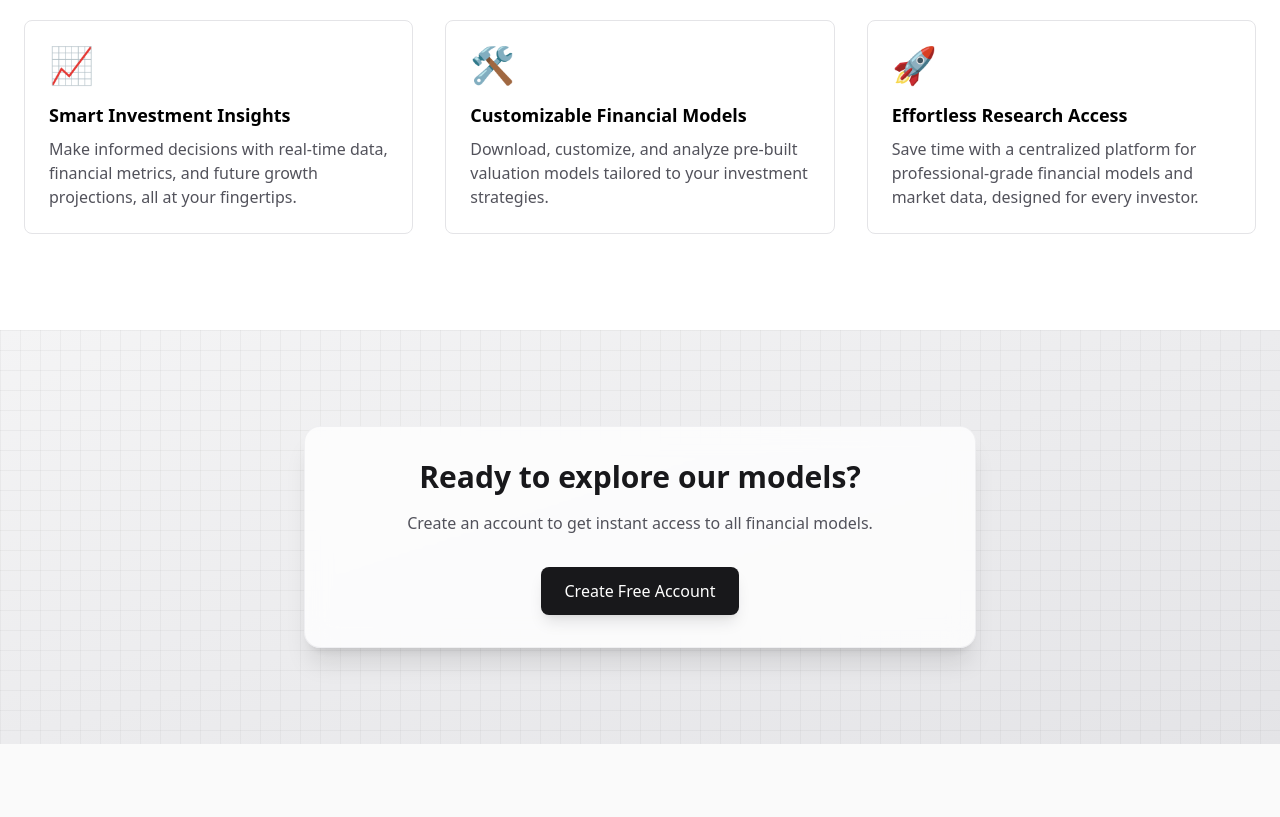
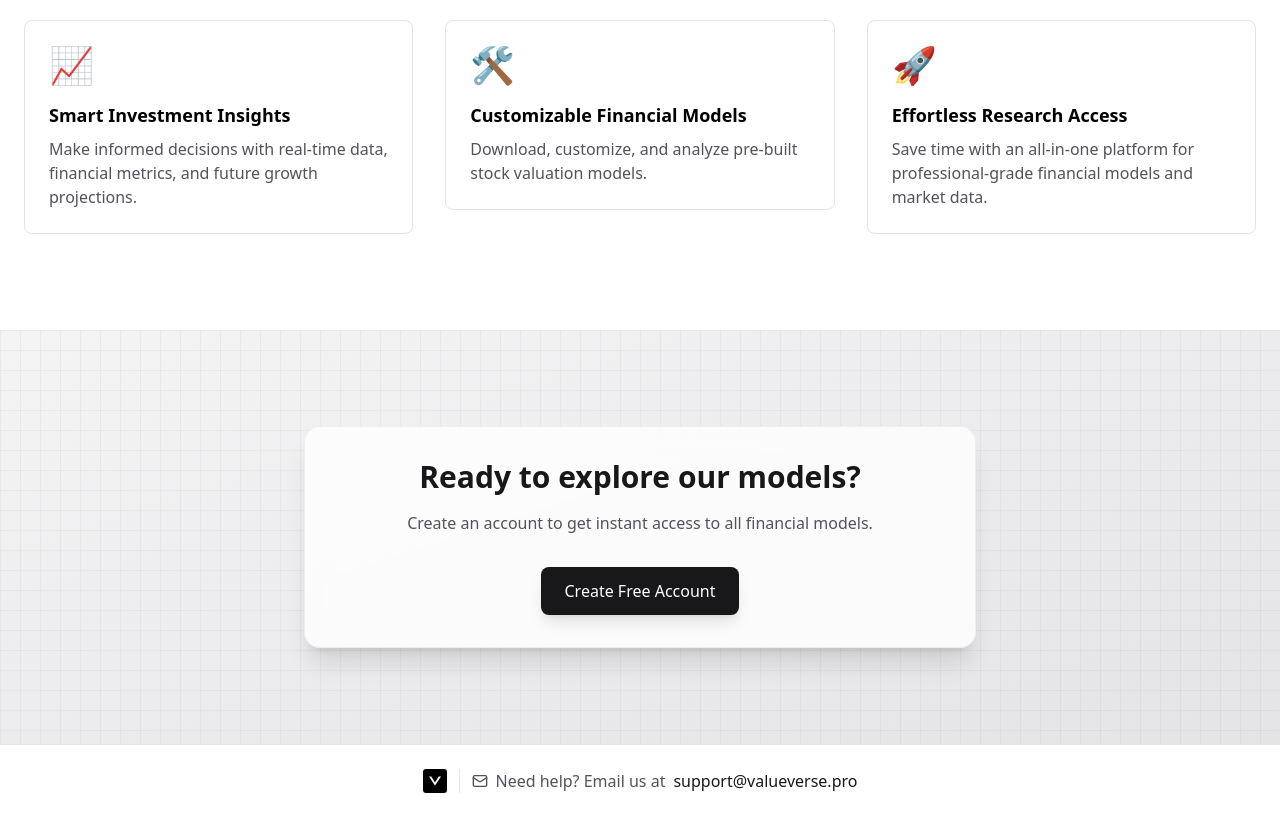
Before and after one commit to avidesai/eclipse-equity, a Next.js app in the folder valueverse/: page / in a window 1280 px wide. Shown: the part 600-1417 px from the top of the page. Before the commit the page ends 1344 px from the top, so only its background shows below. Built offline with nearby package versions, Linux system fonts and the light colour scheme; no server answers.

Commit message:
added header with support email

```diff
--- a/valueverse/src/app/account/page.tsx
+++ b/valueverse/src/app/account/page.tsx
@@ -4,9 +4,10 @@ import { useEffect, useState, Suspense } from 'react';
 import { useRouter, useSearchParams } from 'next/navigation';
 import { useAuth } from '../contexts/AuthContext';
 import Navigation from '../components/Navigation';
+import Footer from '../components/Footer';
 import PremiumButton from '../components/PremiumButton';
 import ChangePasswordForm from '../components/ChangePasswordForm';
-import { UserCircle, CreditCard, Shield, Trash2 } from 'lucide-react';
+import { UserCircle, CreditCard, Shield } from 'lucide-react';
 
 interface AccountSectionProps {
   icon: React.ComponentType<React.SVGProps<SVGSVGElement>>;
@@ -61,11 +62,12 @@ function AccountContent() {
 
   if (loading) {
     return (
-      <div className="min-h-screen bg-zinc-50 dark:bg-zinc-900">
+      <div className="min-h-screen bg-zinc-50 dark:bg-zinc-900 flex flex-col">
         <Navigation />
-        <div className="w-full h-[calc(100vh-64px)] flex items-center justify-center">
+        <div className="flex-grow flex items-center justify-center">
           <div className="animate-spin rounded-full h-8 w-8 border-t-2 border-b-2 border-black dark:border-white"></div>
         </div>
+        <Footer />
       </div>
     );
   }
@@ -92,9 +94,9 @@ function AccountContent() {
   );
 
   return (
-    <div className="min-h-screen bg-zinc-50 dark:bg-zinc-900">
+    <div className="min-h-screen bg-zinc-50 dark:bg-zinc-900 flex flex-col">
       <Navigation />
-      <main className="container max-w-4xl mx-auto px-4 pt-24 pb-12">
+      <main className="flex-grow container max-w-4xl mx-auto px-4 pt-24 pb-12">
         <div className="space-y-8">
           <div>
             <h1 className="text-3xl font-bold dark:text-white">Account Settings</h1>
@@ -156,18 +158,10 @@ function AccountContent() {
                 />
               </div>
             </AccountSection>
-
-            <div className="h-px bg-zinc-200 dark:bg-zinc-700 my-2" />
-
-            <div className="flex justify-end">
-              <button className="group flex items-center gap-2 px-4 py-2 text-sm text-red-600 dark:text-red-400 hover:text-red-700 dark:hover:text-red-300 transition-colors duration-200">
-                <Trash2 className="w-4 h-4" />
-                <span>Delete Account</span>
-              </button>
-            </div>
           </div>
         </div>
       </main>
+      <Footer />
     </div>
   );
 }
@@ -176,11 +170,12 @@ export default function AccountPage() {
   return (
     <Suspense
       fallback={
-        <div className="min-h-screen bg-zinc-50 dark:bg-zinc-900">
+        <div className="min-h-screen bg-zinc-50 dark:bg-zinc-900 flex flex-col">
           <Navigation />
-          <div className="w-full h-[calc(100vh-64px)] flex items-center justify-center">
+          <div className="flex-grow flex items-center justify-center">
             <div className="animate-spin rounded-full h-8 w-8 border-t-2 border-b-2 border-black dark:border-white"></div>
           </div>
+          <Footer />
         </div>
       }
     >
--- /dev/null
+++ b/valueverse/src/app/components/Footer.tsx
@@ -0,0 +1,35 @@
+// src/app/components/Footer.tsx
+'use client';
+import { Mail } from 'lucide-react';
+import Image from 'next/image';
+
+export default function Footer() {
+  return (
+    <footer className="w-full border-t border-zinc-200 dark:border-zinc-800 bg-white dark:bg-zinc-900">
+      <div className="container mx-auto px-6 py-6">
+        <div className="flex flex-col md:flex-row justify-center items-center gap-4">
+          <div className="flex items-center gap-3">
+            <Image
+              src="/favicon.svg"
+              alt="ValueVerse Logo"
+              width={24}
+              height={24}
+              className="dark:invert"
+            />
+            <div className="h-6 w-px bg-zinc-200 dark:bg-zinc-700" />
+            <div className="flex items-center gap-2 text-zinc-600 dark:text-zinc-400">
+              <Mail className="w-4 h-4" />
+              <span>Need help? Email us at </span>
+              <a
+                href="mailto:support@valueverse.pro"
+                className="text-zinc-900 dark:text-white hover:text-zinc-600 dark:hover:text-zinc-300 transition-colors duration-200"
+              >
+                support@valueverse.pro
+              </a>
+            </div>
+          </div>
+        </div>
+      </div>
+    </footer>
+  );
+}
--- a/valueverse/src/app/models/page.tsx
+++ b/valueverse/src/app/models/page.tsx
@@ -1,10 +1,10 @@
 // src/app/models/page.tsx
-
 'use client';
 
 import { useState, useEffect, useMemo } from 'react';
 import { Stock } from '../types/stock';
 import Navigation from '../components/Navigation';
+import Footer from '../components/Footer';
 import SearchBar from '../components/SearchBar';
 import StockList from '../components/StockList';
 import StockDetail from '../components/StockDetail';
@@ -85,13 +85,17 @@ export default function ModelsPage() {
   };
 
   return (
-    <div className="min-h-screen bg-zinc-50 dark:bg-zinc-900">
+    <div className="min-h-screen bg-zinc-50 dark:bg-zinc-900 flex flex-col">
       <Navigation />
-      <main className="container mx-auto px-4 sm:px-6 pt-24 pb-12">
+      <main className="container mx-auto px-4 sm:px-6 pt-24 pb-12 flex-grow">
         {loading ? (
-          <p className="text-center text-zinc-500">Loading...</p>
+          <div className="flex items-center justify-center h-[calc(100vh-16rem)]">
+            <p className="text-center text-zinc-500">Loading...</p>
+          </div>
         ) : error ? (
-          <p className="text-center text-red-500">{error}</p>
+          <div className="flex items-center justify-center h-[calc(100vh-16rem)]">
+            <p className="text-center text-red-500">{error}</p>
+          </div>
         ) : (
           <>
             <div className="space-y-4">
@@ -104,7 +108,7 @@ export default function ModelsPage() {
             </div>
 
             <div className="mt-6 grid grid-cols-1 lg:grid-cols-12 gap-6">
-              <div className="h-[400px] lg:h-[calc(100vh-12rem)] lg:col-span-5 overflow-y-auto lg:pr-2 py-4
+              <div className="h-[400px] lg:h-[calc(100vh-16rem)] lg:col-span-5 overflow-y-auto lg:pr-2 py-4
                            scrollbar-thin scrollbar-thumb-zinc-200 dark:scrollbar-thumb-zinc-700
                            scrollbar-track-transparent">
                 <StockList
@@ -116,7 +120,7 @@ export default function ModelsPage() {
               </div>
 
               <div id="stock-detail-section"
-                   className="lg:col-span-7 lg:h-[calc(100vh-12rem)] lg:overflow-y-auto lg:pl-2 py-4
+                   className="lg:col-span-7 lg:h-[calc(100vh-16rem)] lg:overflow-y-auto lg:pl-2 py-4
                             scrollbar-thin scrollbar-thumb-zinc-200 dark:scrollbar-thumb-zinc-700
                             scrollbar-track-transparent">
                 {selectedStock && <StockDetail stock={selectedStock} />}
@@ -125,6 +129,7 @@ export default function ModelsPage() {
           </>
         )}
       </main>
+      <Footer />
     </div>
   );
 }
--- a/valueverse/src/app/page.tsx
+++ b/valueverse/src/app/page.tsx
@@ -3,32 +3,33 @@
 import { ArrowRight } from 'lucide-react';
 import Link from 'next/link';
 import Navigation from './components/Navigation';
+import Footer from './components/Footer';
 import FeatureCard from './components/FeatureCard';
 import { FeatureCardProps } from './types';
 
 const features: FeatureCardProps[] = [
   {
     title: "Smart Investment Insights",
-    description: "Make informed decisions with real-time data, financial metrics, and future growth projections, all at your fingertips.",
+    description: "Make informed decisions with real-time data, financial metrics, and future growth projections.",
     icon: "📈",
   },
   {
     title: "Customizable Financial Models",
-    description: "Download, customize, and analyze pre-built valuation models tailored to your investment strategies.",
+    description: "Download, customize, and analyze pre-built stock valuation models.",
     icon: "🛠️",
   },
   {
     title: "Effortless Research Access",
-    description: "Save time with a centralized platform for professional-grade financial models and market data, designed for every investor.",
+    description: "Save time with an all-in-one platform for professional-grade financial models and market data.",
     icon: "🚀",
   },
 ];
 
 export default function HomePage() {
   return (
-    <>
+    <div className="min-h-screen flex flex-col">
       <Navigation />
-      <main className="min-h-screen">
+      <main className="flex-grow">
         {/* Hero Section */}
         <div className="relative overflow-hidden bg-gradient-to-br from-zinc-800 via-zinc-700 to-zinc-600
                        dark:from-zinc-900 dark:via-zinc-900 dark:to-zinc-800">
@@ -44,9 +45,9 @@ export default function HomePage() {
               <h1 className="text-4xl md:text-5xl font-bold mb-6 leading-tight text-white">
                 Analyze Stocks Like a Pro
               </h1>
-                <p className="text-lg md:text-xl text-zinc-200 mb-8 leading-relaxed max-w-3xl">
+              <p className="text-lg md:text-xl text-zinc-200 mb-8 leading-relaxed max-w-3xl">
                 Supercharge your investment research with our stock valuation models.
-                </p>
+              </p>
               <div className="flex flex-col sm:flex-row gap-4">
                 <Link
                   href="/auth"
@@ -126,6 +127,7 @@ export default function HomePage() {
           </div>
         </div>
       </main>
-    </>
+      <Footer />
+    </div>
   );
 }
```
Also changed, not shown: 1 other file (tests, documents, lock files or other folders).
